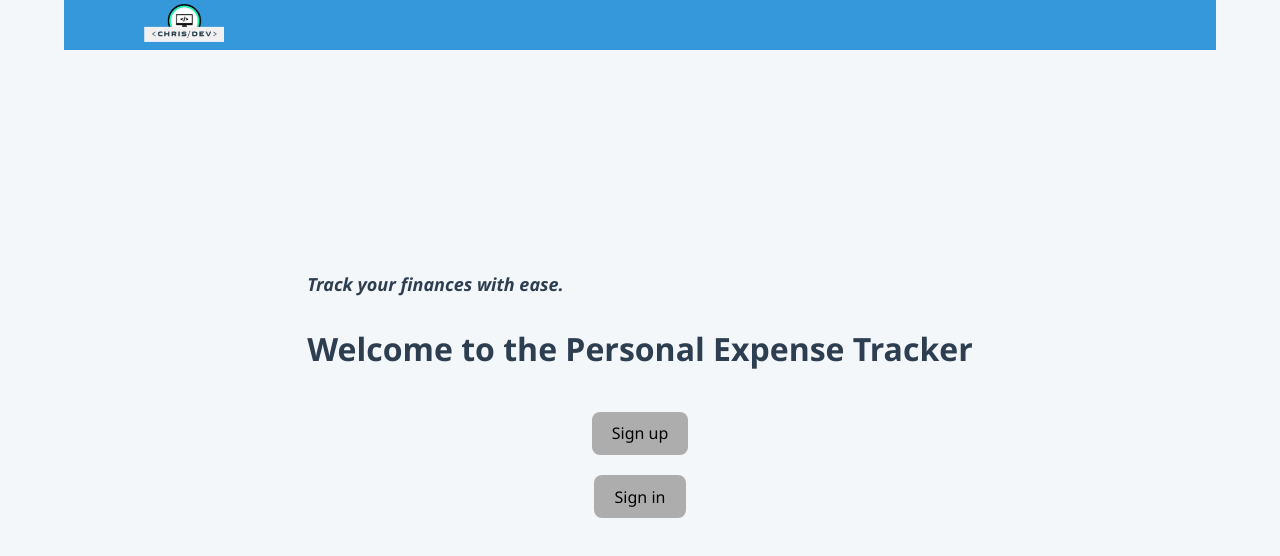
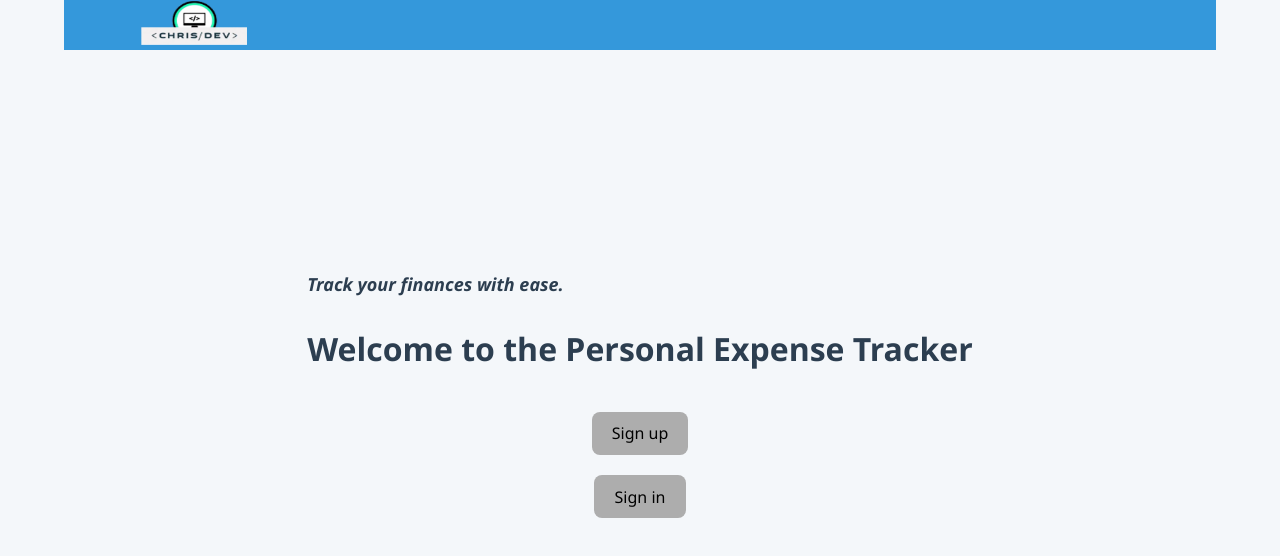
Before and after one commit to chris321-dev/finance-tracker-client, a React (Vite) app: page /auth in a window 1280 px wide. Shown: the top 556 px of the page. Built offline with nearby package versions, Linux system fonts and the light colour scheme; no server answers.

Commit message:
Update App.css

```diff
--- a/src/App.css
+++ b/src/App.css
@@ -33,8 +33,8 @@ html {
 
 .navbar .logoDiv .logo1 {
   height: 58px;
-  width: 100px;
-  padding: 10px;
+  width: 120px;
+  padding: 7px;
 }
 
 .userLogo1 {
```
